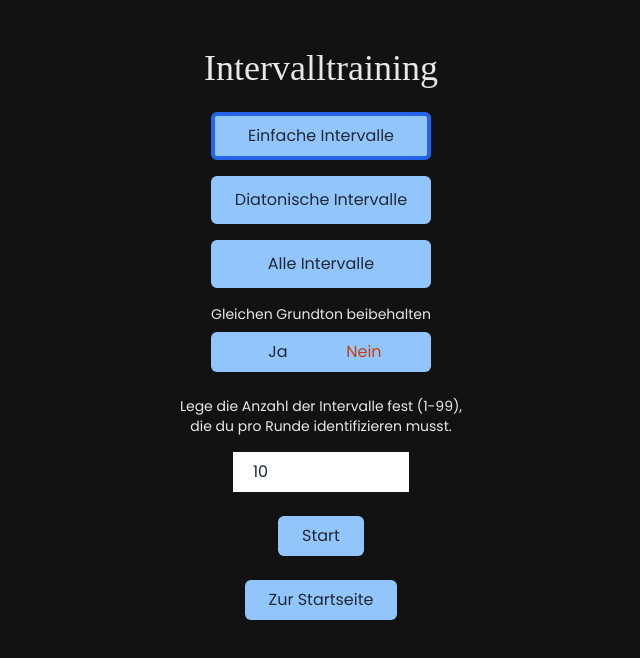
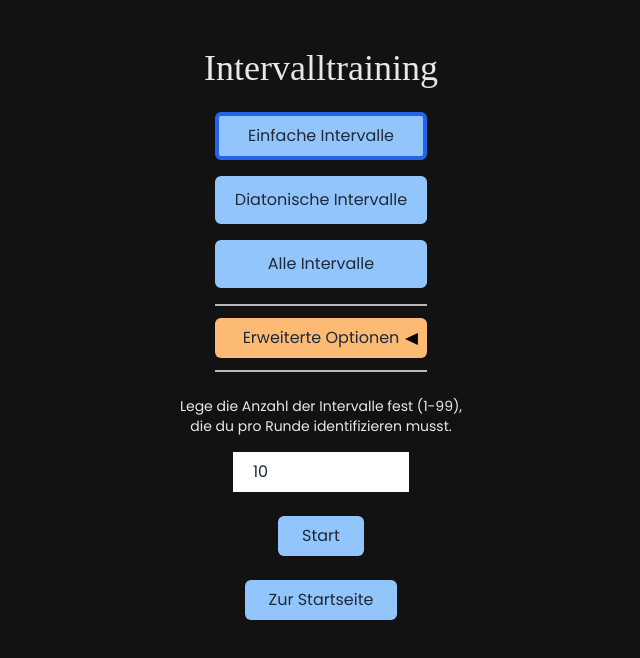
Before and after one commit to kilianmandscharo/music_training, a Next.js app: page /intervalltraining in a window 1280 px wide. Shown: the top 658 px of the page, without its empty margins (319-959 px from the left). Built offline with nearby package versions, Linux system fonts and the light colour scheme; a web font is replaced by a local one.

Commit message:
added extended menu

```diff
--- /dev/null
+++ b/components/ExtendableMenu.tsx
@@ -0,0 +1,104 @@
+import { useEffect, useState } from "react";
+import { allIntervalNames } from "../constants/intervalNames";
+import { parseNoteName, ROOT_NOTES } from "../constants/noteNames";
+import { ExtendableMenuProps } from "../interfaces/interfaces";
+import Button from "./Button";
+import ToggleButton from "./ToggleButton";
+
+export default function ExtendableMenu({
+    changeRootNote,
+    changeRootNoteStatic,
+    rootNoteStatic,
+    currentRootNote,
+    currentIntervals,
+    changeIntervals,
+}: ExtendableMenuProps) {
+    const [extended, setExtended] = useState(false);
+    const [extendedOnce, setExtendedOnce] = useState(false);
+
+    const handleClick = () => {
+        setExtended(!extended);
+        setExtendedOnce(true);
+    };
+
+    const animation = !extendedOnce
+        ? ""
+        : extended
+        ? "animate-rotateOpen"
+        : "animate-rotateClose";
+
+    return (
+        <div className="border-y-2 border-y-white/70 flex flex-col py-3 gap-6">
+            <div className="relative flex flex-col justify-center">
+                <button
+                    onClick={handleClick}
+                    className="bg-orange-300 py-2 px-6 rounded-md sm:hover:bg-orange-400 text-gray-800 transition-colors"
+                >
+                    Erweiterte Optionen
+                </button>
+                <svg
+                    width="15"
+                    height="12"
+                    viewBox="0 0 81 75"
+                    fill="none"
+                    xmlns="http://www.w3.org/2000/svg"
+                    className={`absolute top-[15px] right-2 ${animation}`}
+                >
+                    <path
+                        d="M0 37.5L80.25 0.693924V74.3061L0 37.5Z"
+                        fill="black"
+                    />
+                </svg>
+            </div>
+            {extended && (
+                <>
+                    <ToggleButton
+                        handleClick={changeRootNoteStatic}
+                        currentState={rootNoteStatic}
+                    />
+                    <div>
+                        <p className="text-center text-sm pb-2">
+                            Grundton festlegen
+                        </p>
+                        <div className="grid grid-cols-3">
+                            {ROOT_NOTES.map((note) => (
+                                <button
+                                    key={note}
+                                    disabled={!rootNoteStatic}
+                                    className={`disabled:opacity-40 disabled:pointer-events-none p-2 m-1 text-sm rounded-md bg-blue-300 hover:bg-blue-400 ${
+                                        note === currentRootNote
+                                            ? "text-orange-700"
+                                            : "text-gray-800"
+                                    }`}
+                                    onClick={() => changeRootNote(note)}
+                                >
+                                    {parseNoteName(note)}
+                                </button>
+                            ))}
+                        </div>
+                    </div>
+                    <div>
+                        <p className="text-center text-sm pb-2">
+                            Intervalle festlegen
+                        </p>
+                        <div className="grid grid-cols-3">
+                            {allIntervalNames.map((interval) => (
+                                <button
+                                    key={interval}
+                                    className={`disabled:opacity-40 disabled:pointer-events-none p-2 m-1 text-sm rounded-md bg-blue-300 hover:bg-blue-400 ${
+                                        currentIntervals.includes(interval)
+                                            ? "text-orange-700"
+                                            : "text-gray-800"
+                                    }`}
+                                    onClick={() => changeIntervals(interval)}
+                                >
+                                    {interval}
+                                </button>
+                            ))}
+                        </div>
+                    </div>
+                </>
+            )}
+        </div>
+    );
+}
--- a/components/Keypad.tsx
+++ b/components/Keypad.tsx
@@ -1,16 +1,31 @@
+import { getShortIntervalFromFullName } from "../constants/intervalNames";
 import { KeypadProps } from "../interfaces/interfaces";
 
-export default function Keypad({ handleInput, disabled, keys }: KeypadProps) {
+export default function Keypad({
+    handleInput,
+    disabled,
+    keys,
+    intervalNames,
+}: KeypadProps) {
+    const determineButtonState = (key: string) => {
+        if (disabled) return true;
+        if (intervalNames === null) return false;
+        const interval = getShortIntervalFromFullName(key);
+        if (interval) {
+            return !intervalNames.includes(interval);
+        }
+    };
+
     return (
         <div className="flex flex-wrap max-w-3xl justify-center items-center">
-            {keys.map((letter, i) => (
+            {keys.map((key, i) => (
                 <button
-                    disabled={disabled}
+                    disabled={determineButtonState(key)}
                     key={i}
-                    onClick={() => handleInput(letter)}
-                    className="m-2 bg-gray-700 min-w-[5rem] p-2 rounded-lg hover:bg-pink-400 transition-colors"
+                    onClick={() => handleInput(key)}
+                    className="disabled:opacity-40 disabled:pointer-events-none m-2 bg-gray-700 min-w-[5rem] p-2 rounded-lg hover:bg-pink-400 transition-colors"
                 >
-                    {letter}
+                    {key}
                 </button>
             ))}
         </div>
--- a/components/ToggleButton.tsx
+++ b/components/ToggleButton.tsx
@@ -1,35 +1,30 @@
 import { useState } from "react";
 import { ToggleButtonProps } from "../interfaces/interfaces";
-import Button from "./Button";
 
-export default function ToggleButton({ handleClick }: ToggleButtonProps) {
-    const [toggleState, setToggleState] = useState(false);
-
-    const toggle = () => {
-        handleClick();
-        setToggleState(!toggleState);
-    };
-
+export default function ToggleButton({
+    handleClick,
+    currentState,
+}: ToggleButtonProps) {
     return (
-        <div className="flex flex-col">
+        <div className="flex flex-col max-w-[12rem] mx-auto">
             <p className="text-center text-sm pb-2">
                 Gleichen Grundton beibehalten
             </p>
             <button
-                onClick={toggle}
-                className="bg-blue-300 py-2 px-6 rounded-md sm:hover:bg-blue-400 text-gray-800 transition-colors"
+                onClick={handleClick}
+                className="bg-blue-300 py-2 px-4 rounded-md sm:hover:bg-blue-400 text-gray-800 transition-colors"
             >
                 <div className="flex justify-around items-center">
                     <p
                         className={`rounded-md px-2 ${
-                            toggleState ? "text-orange-700" : ""
+                            currentState ? "text-orange-700" : ""
                         }`}
                     >
                         Ja
                     </p>
                     <p
                         className={`rounded-md ${
-                            !toggleState ? "text-orange-700" : ""
+                            !currentState ? "text-orange-700" : ""
                         }`}
                     >
                         Nein
--- a/constants/intervalNames.ts
+++ b/constants/intervalNames.ts
@@ -1,3 +1,5 @@
+import { IntervalMode } from "../interfaces/interfaces";
+
 export const allIntervalNames = [
     "P1",
     "m2",
@@ -43,6 +45,23 @@ export const intervalFullNameMapping = {
     P8: "Oktave",
 };
 
+export const getShortIntervalFromFullName = (interval: string) => {
+    return Object.keys(intervalFullNameMapping).find(
+        (key) =>
+            intervalFullNameMapping[
+                key as keyof typeof intervalFullNameMapping
+            ] === interval
+    );
+};
+
+export const getIntervalNamesFromMode = (mode: IntervalMode) => {
+    return mode === IntervalMode.simple
+        ? simpleIntervalNames
+        : mode === IntervalMode.diatonic
+        ? diatonicIntervalNames
+        : allIntervalNames;
+};
+
 export const intervalDistanceMapping = {
     P1: 0,
     m2: 1,
--- /dev/null
+++ b/constants/noteNames.ts
@@ -0,0 +1,47 @@
+export const ALL_NOTES = [
+    "C2",
+    "Csharp2",
+    "D2",
+    "Dsharp2",
+    "E2",
+    "F2",
+    "Fsharp2",
+    "G2",
+    "Gsharp2",
+    "A2",
+    "Bb2",
+    "B2",
+    "C3",
+    "Csharp3",
+    "D3",
+    "Dsharp3",
+    "E3",
+    "F3",
+    "Fsharp3",
+    "G3",
+    "Gsharp3",
+    "A3",
+    "Bb3",
+    "B3",
+];
+
+export const ROOT_NOTES = [
+    "C2",
+    "Csharp2",
+    "D2",
+    "Dsharp2",
+    "E2",
+    "F2",
+    "Fsharp2",
+    "G2",
+    "Gsharp2",
+    "A2",
+    "Bb2",
+    "B2",
+] as const;
+
+export type RootNote = typeof ROOT_NOTES[number];
+
+export const parseNoteName = (note: RootNote) => {
+    return note.length < 7 ? note : note.replace("sharp", "#");
+};
--- a/fns/createRandomInterval.ts
+++ b/fns/createRandomInterval.ts
@@ -1,52 +1,12 @@
 import {
     allIntervalNames,
     diatonicIntervalNames,
+    getIntervalNamesFromMode,
     intervalDistanceMapping,
     simpleIntervalNames,
 } from "../constants/intervalNames";
+import { ALL_NOTES, RootNote, ROOT_NOTES } from "../constants/noteNames";
 import { IntervalMode } from "../interfaces/interfaces";
-
-const ALL_NOTES = [
-    "C2",
-    "Csharp2",
-    "D2",
-    "Dsharp2",
-    "E2",
-    "F2",
-    "Fsharp2",
-    "G2",
-    "Gsharp2",
-    "A2",
-    "Bb2",
-    "B2",
-    "C3",
-    "Csharp3",
-    "D3",
-    "Dsharp3",
-    "E3",
-    "F3",
-    "Fsharp3",
-    "G3",
-    "Gsharp3",
-    "A3",
-    "Bb3",
-    "B3",
-];
-
-const ROOT_NOTES = [
-    "C2",
-    "Csharp2",
-    "D2",
-    "Dsharp2",
-    "E2",
-    "F2",
-    "Fsharp2",
-    "G2",
-    "Gsharp2",
-    "A2",
-    "Bb2",
-    "B2",
-];
 
 class Interval {
     from: string;
@@ -75,10 +35,14 @@ export class IntervalGenerator {
 
     createRandomIntervalBuffer = async (
         staticRootNote: boolean,
-        mode: IntervalMode
+        intervalNames: string[],
+        currentRootNote: RootNote
     ): Promise<[AudioBuffer, string]> => {
-        const interval = this.createRandomInterval(staticRootNote, mode);
-
+        const interval = this.createRandomInterval(
+            staticRootNote,
+            intervalNames,
+            currentRootNote
+        );
         const intervalBuffer = await this.fetchNotes([
             `/notes_mp3/${interval.from}.mp3`,
             `/notes_mp3/${interval.to}.mp3`,
@@ -89,16 +53,14 @@ export class IntervalGenerator {
         return [intervalBuffer, interval.name];
     };
 
-    createRandomInterval = (staticRootNote: boolean, mode: IntervalMode) => {
+    createRandomInterval = (
+        staticRootNote: boolean,
+        intervalNames: string[],
+        currentRootNote: RootNote
+    ) => {
         const [rootNote, rootNoteIndex] = staticRootNote
-            ? ["C2", 0]
+            ? [currentRootNote, ROOT_NOTES.indexOf(currentRootNote)]
             : this.getRandomRootNoteAndIndex();
-        const intervalNames =
-            mode === IntervalMode.simple
-                ? simpleIntervalNames
-                : mode === IntervalMode.diatonic
-                ? diatonicIntervalNames
-                : allIntervalNames;
         const [intervalName, intervalDistance] =
             this.getRandomIntervalNameAndDistance(intervalNames);
         const secondNote = ALL_NOTES[rootNoteIndex + intervalDistance];
--- a/pages/intervalltraining.tsx
+++ b/pages/intervalltraining.tsx
@@ -6,13 +6,19 @@ import Keypad from "../components/Keypad";
 import ModeButton from "../components/ModeButton";
 import PageBody from "../components/PageBody";
 import PageMenu from "../components/PageMenu";
-import ToggleButton from "../components/ToggleButton";
-import { intervalFullNameMapping } from "../constants/intervalNames";
+import {
+    allIntervalNames,
+    diatonicIntervalNames,
+    intervalFullNameMapping,
+    simpleIntervalNames,
+} from "../constants/intervalNames";
 import { INTERVAL_KEYS } from "../constants/keys";
 import { IntervalGuess, IntervalMode } from "../interfaces/interfaces";
 import IntervalStats from "../components/IntervalStats";
 import AudioIcon from "../components/AudioIcon";
 import { IntervalGenerator } from "../fns/createRandomInterval";
+import ExtendableMenu from "../components/ExtendableMenu";
+import { RootNote } from "../constants/noteNames";
 
 const Intervalltraining: NextPage = () => {
     const [intervalBuffer, setIntervalBuffer] = useState<AudioBuffer>();
@@ -29,20 +35,44 @@ const Intervalltraining: NextPage = () => {
         useState(10);
     const [noInputAllowed, setNoInputAllowed] = useState(false);
     const [keepRootNote, setKeepRootNote] = useState(false);
-    const [rootNote, setRootNote] = useState("C");
+    const [rootNote, setRootNote] = useState<RootNote>("C2");
     const [playing, setPlaying] = useState(false);
     const [intervalGenerator, setIntervalGenerator] = useState<any>();
+    const [intervalNames, setIntervalNames] = useState(simpleIntervalNames);
+
+    useEffect(() => {
+        setIntervalNames(
+            mode === IntervalMode.simple
+                ? simpleIntervalNames
+                : mode === IntervalMode.diatonic
+                ? diatonicIntervalNames
+                : allIntervalNames
+        );
+    }, [mode]);
 
     useEffect(() => {
         const intervalGenerator = new IntervalGenerator();
         setIntervalGenerator(intervalGenerator);
     }, []);
 
+    const changeIntervalNames = (interval: string) => {
+        let newIntervalNames = [...intervalNames];
+        if (newIntervalNames.includes(interval)) {
+            newIntervalNames = newIntervalNames.filter(
+                (currInterval) => currInterval !== interval
+            );
+        } else {
+            newIntervalNames.push(interval);
+        }
+        setIntervalNames(newIntervalNames);
+    };
+
     const nextInterval = async () => {
         const [intervalBuffer, intervalName] =
             await intervalGenerator.createRandomIntervalBuffer(
                 keepRootNote,
-                mode
+                intervalNames,
+                rootNote
             );
         setIntervalBuffer(intervalBuffer);
         setCurrentInterval(intervalName);
@@ -121,7 +151,7 @@ const Intervalltraining: NextPage = () => {
         setPlaying(true);
         setTimeout(() => {
             setPlaying(false);
-        }, 2300);
+        }, 2100);
     };
 
     return (
@@ -150,6 +180,7 @@ const Intervalltraining: NextPage = () => {
                             <button
                                 onClick={() => playInterval(intervalBuffer)}
                                 className="bg-orange-300 py-2 px-6 rounded-md sm:hover:bg-orange-400 text-gray-800 transition-colors shadow-md"
+                                disabled={playing}
                             >
                                 Nochmal abspielen
                             </button>
@@ -160,6 +191,7 @@ const Intervalltraining: NextPage = () => {
                                 showPageMenu || roundEnded || noInputAllowed
                             }
                             keys={INTERVAL_KEYS}
+                            intervalNames={intervalNames}
                         />
                         <p className="mx-auto my-4 text-xl">
                             Runde {round}/{numberOfIntervalsPerRound}
@@ -208,10 +240,15 @@ const Intervalltraining: NextPage = () => {
                                     changeMode={() => setMode(IntervalMode.all)}
                                     highlighted={mode === IntervalMode.all}
                                 />
-                                <ToggleButton
-                                    handleClick={() =>
+                                <ExtendableMenu
+                                    changeRootNoteStatic={() =>
                                         setKeepRootNote(!keepRootNote)
                                     }
+                                    changeRootNote={setRootNote}
+                                    rootNoteStatic={keepRootNote}
+                                    currentRootNote={rootNote}
+                                    currentIntervals={intervalNames}
+                                    changeIntervals={changeIntervalNames}
                                 />
                             </>
                         }
--- a/pages/notentraining.tsx
+++ b/pages/notentraining.tsx
@@ -172,6 +172,7 @@ const Notentraining = () => {
                                 showPageMenu || roundEnded || noInputAllowed
                             }
                             keys={NOTE_KEYS}
+                            mode={null}
                         />
                         <p className="mx-auto my-4 text-xl">
                             Runde {round}/{numberOfNotesPerRound}
--- a/styles/globals.css
+++ b/styles/globals.css
@@ -31,6 +31,12 @@ body {
     gap: 0.5rem;
 }
 
+.stats-headers-grid {
+    display: grid;
+    grid-template-columns: 17.5% 28% 28% 26.5%;
+    gap: 0.5rem;
+}
+
 a {
     color: inherit;
     text-decoration: none;
```
Also changed, not shown: interfaces/interfaces.ts (+12 -0 lines), tailwind.config.js (+10 -0 lines).
